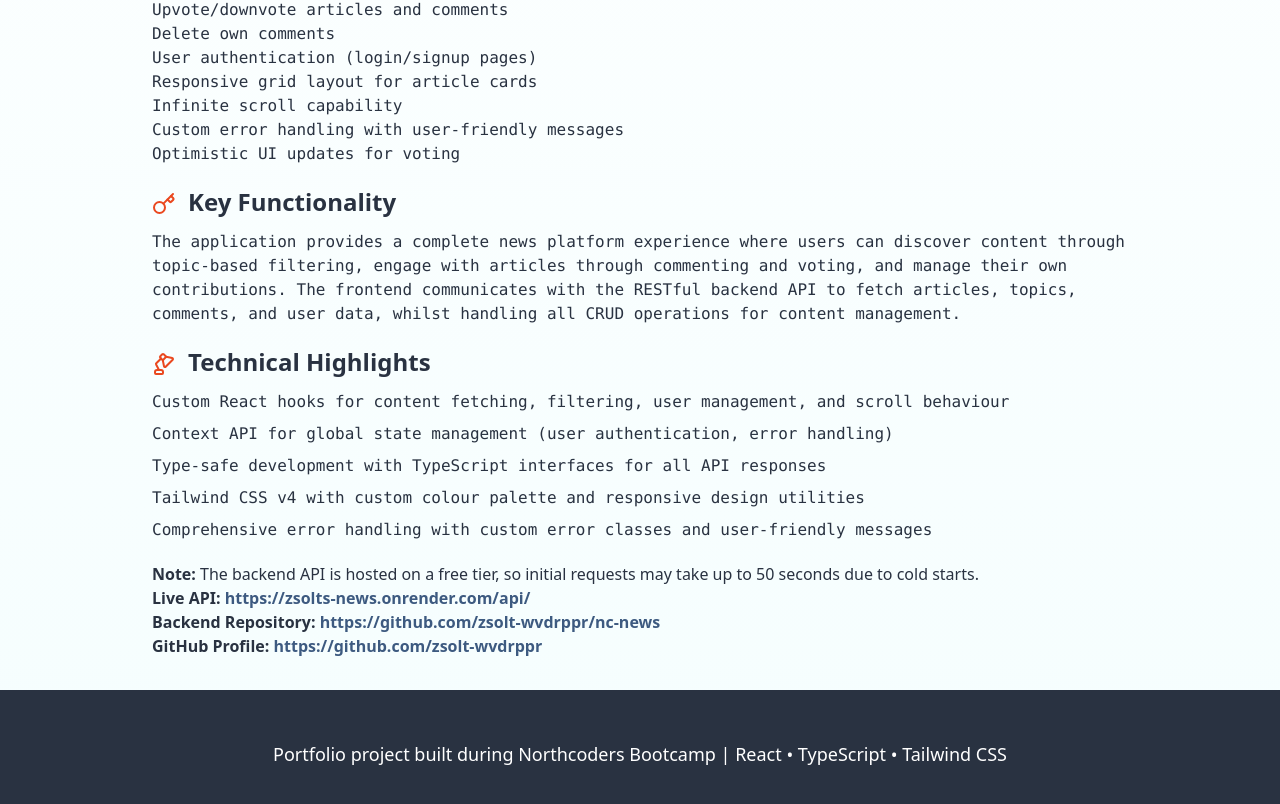
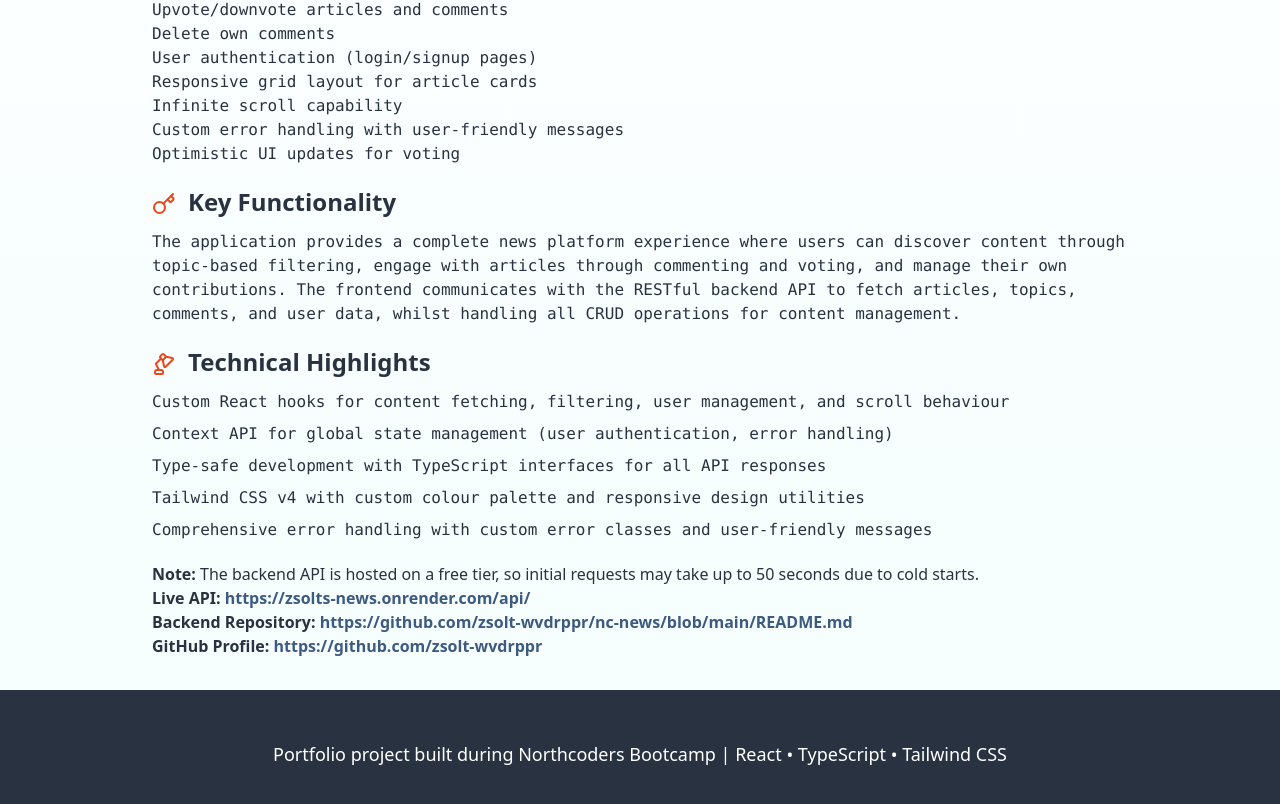
Before and after one commit to zsolt-wvdrppr/nc-news-frontend, a React (Vite) app: page /about in a window 1280 px wide. Shown: the part 851-1655 px from the top of the page. Built offline with nearby package versions, Linux system fonts and the light colour scheme.

Commit message:
Update repo link on about page to point to Readme.md

```diff
--- a/src/components/layout/About.tsx
+++ b/src/components/layout/About.tsx
@@ -169,7 +169,7 @@ export function About({}) {
                   target="_blank"
                   to="https://github.com/zsolt-wvdrppr/nc-news"
                 >
-                  https://github.com/zsolt-wvdrppr/nc-news
+                  https://github.com/zsolt-wvdrppr/nc-news/blob/main/README.md
                 </Link>
               </li>
               <li>
```
